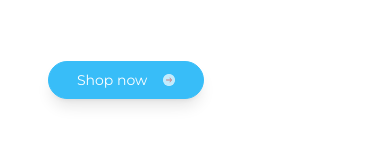
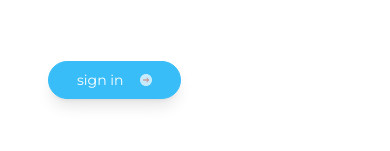
Before and after one commit to Ermi-Tekk21/own-best-E-commerce-project-with-react-js, a React (Vite) app: page / in a window 390 px wide. Shown: the part 495-646 px from the top of the page. Built offline with nearby package versions, Linux system fonts and the light colour scheme; a web font is replaced by a local one.

Commit message:
responsive

```diff
--- a/src/pages/LandingPage/LandingPage.jsx
+++ b/src/pages/LandingPage/LandingPage.jsx
@@ -35,8 +35,11 @@ const LandingPage = () => {
           Discover stylish new arrivals, quality comfort, and innovation for
           your active life.
         </p>
-        <Link to="/log-in">
-          <Button label="Shop now" iconURL={arrowRight}/>
+        <Link to="/log-in" className="max-md:hidden">
+          <Button label="shop now" iconURL={arrowRight}/>
+        </Link>
+        <Link to="/log-in" className="md:hidden">
+          <Button label="sign in" iconURL={arrowRight}/>
         </Link>
         <div className="flex justify-evenly items-start max-xl:mb-10 flex-wrap w-full mt-20 gap-16 border text-center py-4 rounded-lg border-sky-600 border-dotted hover:bg-sky-50 ">
           {statistics.map((stat, index) => (
```
